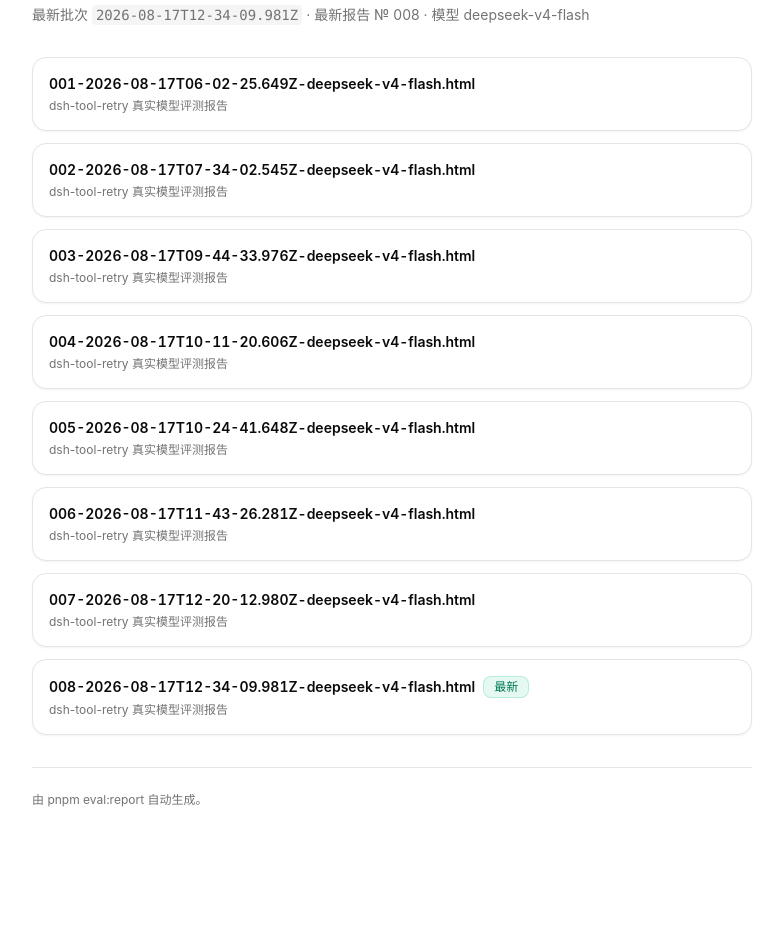
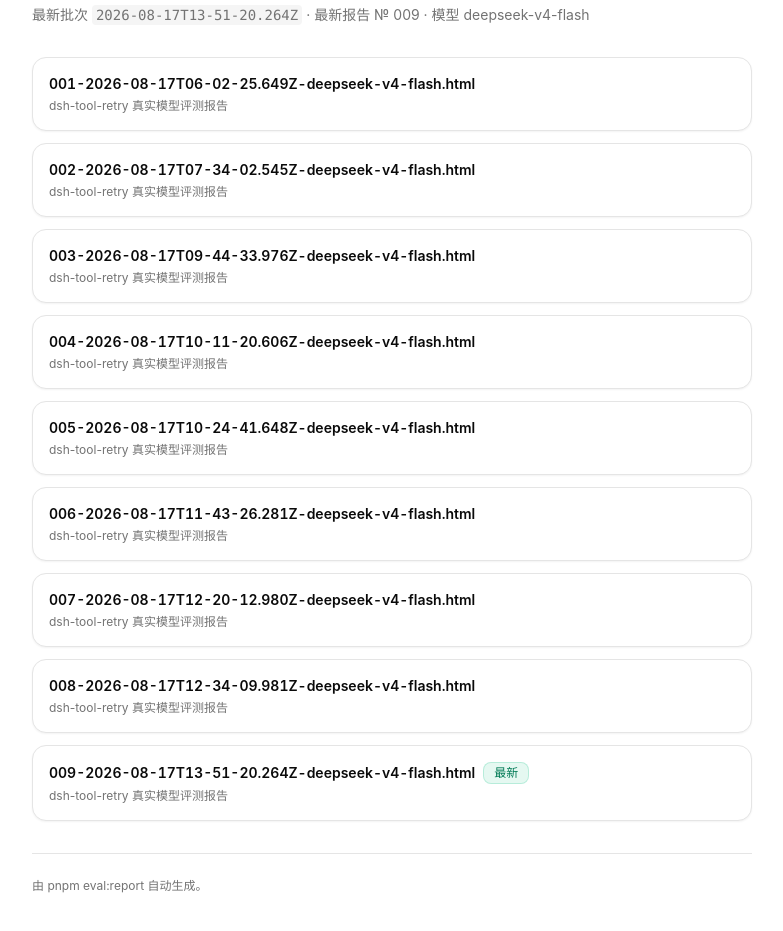
Before and after one commit to CanglongCl/dsh-tool-retry, a website: page reports/index.html in a window 1280 px wide. Shown: the part 79-1010 px from the top of the page, without its empty margins (248-1031 px from the left). Before the commit the page ends 927 px from the top, so only its background shows below. Drawn offline with Linux system fonts and the light colour scheme.

Commit message:
report: 009 (real-harness batch, 16 cells + pilot records)

```diff
--- a/reports/index.html
+++ b/reports/index.html
@@ -14,7 +14,7 @@
 <div class="mx-auto max-w-3xl space-y-8 px-6 py-10">
 <header class="space-y-2">
   <h1 class="text-3xl font-semibold tracking-tight">dsh-tool-retry 评测报告目录</h1>
-  <p class="text-sm text-muted-foreground">最新批次 <code class="rounded bg-muted px-1 py-0.5">2026-08-17T12-34-09.981Z</code> · 最新报告 № 008 · 模型 deepseek-v4-flash</p>
+  <p class="text-sm text-muted-foreground">最新批次 <code class="rounded bg-muted px-1 py-0.5">2026-08-17T13-51-20.264Z</code> · 最新报告 № 009 · 模型 deepseek-v4-flash</p>
 </header>
 <ul class="space-y-3"><li>
 <a class="group block rounded-xl border bg-card text-card-foreground shadow-xs transition-colors hover:bg-muted/50 p-4 space-y-1" href="001-2026-08-17T06-02-25.649Z-deepseek-v4-flash.html">
@@ -60,7 +60,13 @@
 </li>
 <li>
 <a class="group block rounded-xl border bg-card text-card-foreground shadow-xs transition-colors hover:bg-muted/50 p-4 space-y-1" href="008-2026-08-17T12-34-09.981Z-deepseek-v4-flash.html">
-<div class="flex items-center gap-2"><span class="text-sm font-semibold tabular-nums">008-2026-08-17T12-34-09.981Z-deepseek-v4-flash.html</span><span class="inline-flex items-center rounded-md border px-2.5 py-0.5 text-xs font-medium whitespace-nowrap border-emerald-500/20 bg-emerald-500/10 text-emerald-700 dark:text-emerald-400">最新</span></div>
+<div class="flex items-center gap-2"><span class="text-sm font-semibold tabular-nums">008-2026-08-17T12-34-09.981Z-deepseek-v4-flash.html</span></div>
+<div class="text-xs text-muted-foreground">dsh-tool-retry 真实模型评测报告</div>
+</a>
+</li>
+<li>
+<a class="group block rounded-xl border bg-card text-card-foreground shadow-xs transition-colors hover:bg-muted/50 p-4 space-y-1" href="009-2026-08-17T13-51-20.264Z-deepseek-v4-flash.html">
+<div class="flex items-center gap-2"><span class="text-sm font-semibold tabular-nums">009-2026-08-17T13-51-20.264Z-deepseek-v4-flash.html</span><span class="inline-flex items-center rounded-md border px-2.5 py-0.5 text-xs font-medium whitespace-nowrap border-emerald-500/20 bg-emerald-500/10 text-emerald-700 dark:text-emerald-400">最新</span></div>
 <div class="text-xs text-muted-foreground">dsh-tool-retry 真实模型评测报告</div>
 </a>
 </li></ul>
```
Also changed, not shown: reports/009-2026-08-17T13-51-20.264Z-deepseek-v4-flash.html (added, +1 -0 lines).
